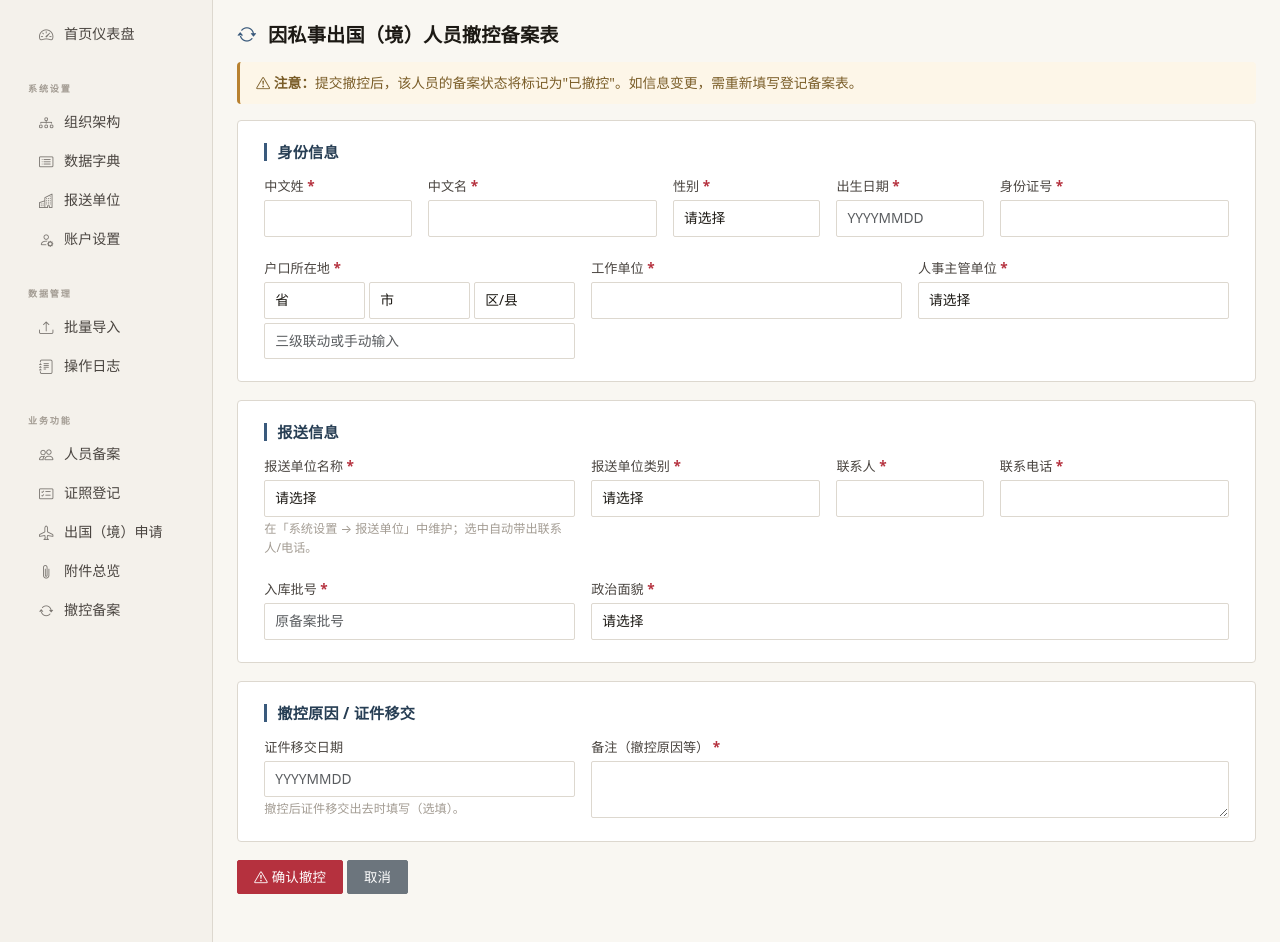
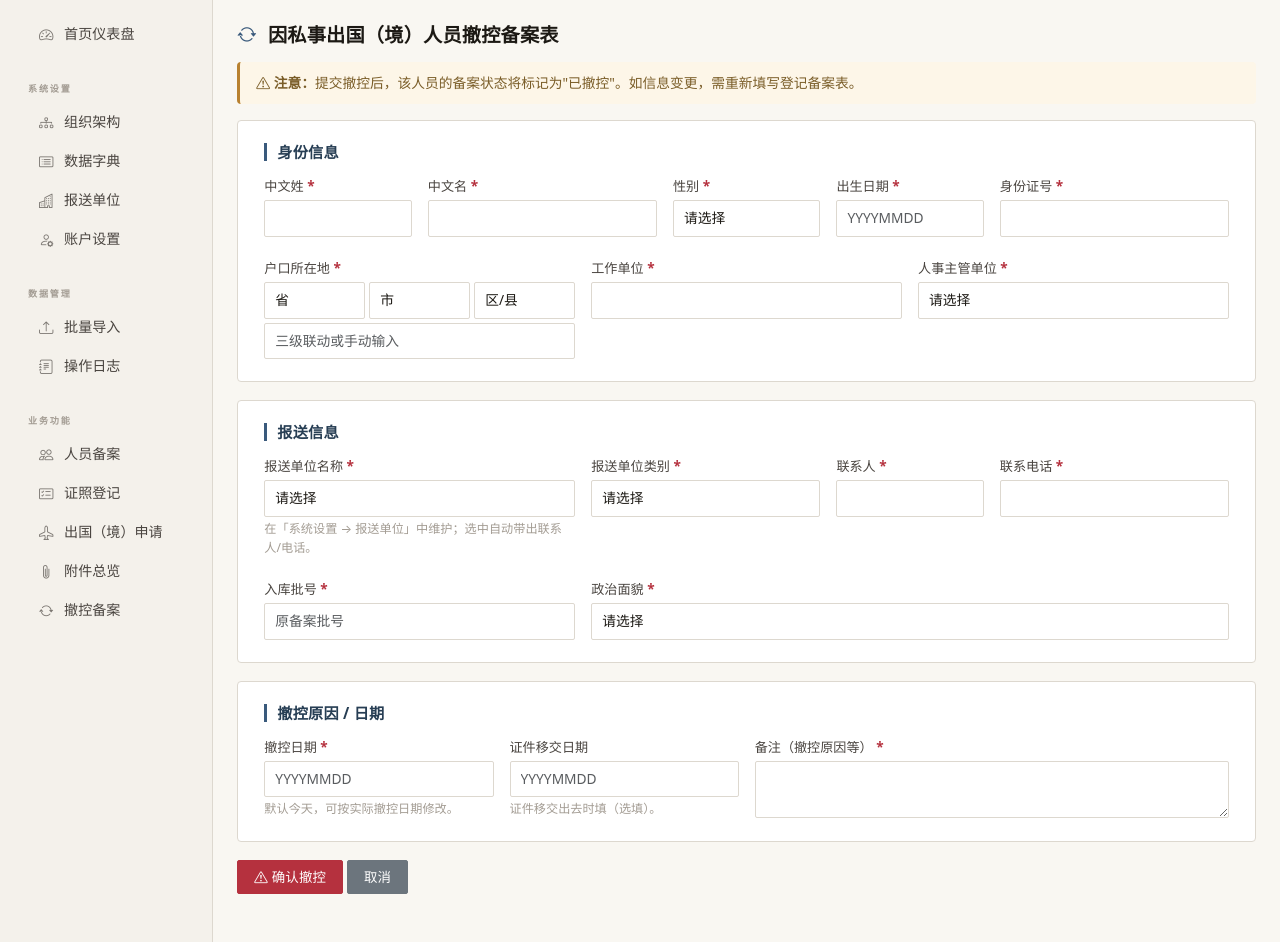
Before and after one commit to chenonestar/POTMS, a Flask app: template templates/decontrol/form.html in a window 1280 px wide. Shown: the part 52-994 px from the top of the page. Run offline with Flask 3, Linux system fonts and the light colour scheme; the template is opened without the code that fills it, so the values that code supplies are empty; a user stored in the database is signed in; data comes from the database, SQL or seed files in the repository; some libraries are stand-ins or nearby versions.

Commit message:
撤控备案新增"撤控日期"字段（默认今天、可改、可导出）
- decontrol_filing 加 decontrol_date（schema+迁移；老记录用 created_at 回填）
- 撤控表单加"撤控日期"（必填，默认今天，可按实际撤控日修改）
- 详情/列表/单条打印/批量打印/Excel 导出均含撤控日期；列表"时间"列改为撤控日期
- 后端默认今天兜底 + 日期格式校验；同步更新需求文档 6.1

已通过端到端测试（默认今天/指定日期入库/展示导出/迁移回填历史记录）。

Co-Authored-By: Claude Opus 4.8 <noreply@anthropic.com>
Claude-Session: https://claude.ai/code/session_01Hm5nPEC3MQ63C85jpV4oKM

```diff
--- a/database.py
+++ b/database.py
@@ -115,10 +115,17 @@ def run_migrations():
         if "snapshot" not in log_cols:
             db.execute("ALTER TABLE operation_logs ADD COLUMN snapshot TEXT")
 
-        # 撤控：证件移交日期
+        # 撤控：证件移交日期 / 撤控日期
         dec_cols = {row[1] for row in db.execute("PRAGMA table_info(decontrol_filing)").fetchall()}
         if "cert_handover_date" not in dec_cols:
             db.execute("ALTER TABLE decontrol_filing ADD COLUMN cert_handover_date TEXT")
+        if "decontrol_date" not in dec_cols:
+            db.execute("ALTER TABLE decontrol_filing ADD COLUMN decontrol_date TEXT")
+            db.commit()
+            # 历史记录用 created_at 的日期回填
+            db.execute(
+                "UPDATE decontrol_filing SET decontrol_date = strftime('%Y%m%d', created_at) "
+                "WHERE decontrol_date IS NULL OR decontrol_date = ''")
 
         # 报送单位配置表（名称/联系人/电话）
         db.execute(
@@ -337,6 +344,7 @@ CREATE TABLE IF NOT EXISTS decontrol_filing (
     submit_phone TEXT NOT NULL,
     batch_no TEXT NOT NULL,
     reason TEXT NOT NULL,
+    decontrol_date TEXT,
     cert_handover_date TEXT,
     operator TEXT NOT NULL,
     created_at TIMESTAMP DEFAULT CURRENT_TIMESTAMP
--- a/templates/decontrol/form.html
+++ b/templates/decontrol/form.html
@@ -123,14 +123,19 @@
 </div>
 
 <div class="form-section">
-    <h5>撤控原因 / 证件移交</h5>
+    <h5>撤控原因 / 日期</h5>
     <div class="row g-3">
-        <div class="col-md-4">
+        <div class="col-md-3">
+            <label class="form-label required">撤控日期</label>
+            <input type="text" class="form-control" name="decontrol_date" value="{{ data.decontrol_date or '' }}" placeholder="YYYYMMDD" maxlength="8" required>
+            <div class="form-text">默认今天，可按实际撤控日期修改。</div>
+        </div>
+        <div class="col-md-3">
             <label class="form-label">证件移交日期</label>
             <input type="text" class="form-control" name="cert_handover_date" value="{{ data.cert_handover_date or '' }}" placeholder="YYYYMMDD" maxlength="8">
-            <div class="form-text">撤控后证件移交出去时填写（选填）。</div>
+            <div class="form-text">证件移交出去时填（选填）。</div>
         </div>
-        <div class="col-md-8">
+        <div class="col-md-6">
             <label class="form-label required">备注（撤控原因等）</label>
             <textarea class="form-control" name="reason" rows="2" required>{{ data.reason or '' }}</textarea>
         </div>
--- a/templates/decontrol/list.html
+++ b/templates/decontrol/list.html
@@ -33,7 +33,7 @@
 <table id="mainTable" class="table table-hover mb-0">
     <thead class="table-light"><tr>
         <th style="width:30px"><input type="checkbox" id="selectAll" onchange="toggleAll(this)" title="全选"></th>
-        <th data-col="姓名">姓名</th><th data-col="身份证号">身份证号</th><th data-col="工作单位">工作单位</th><th data-col="报送单位">报送单位</th><th data-col="报送类别">报送类别</th><th data-col="撤控原因">撤控原因</th><th data-col="时间">时间</th><th>操作</th>
+        <th data-col="姓名">姓名</th><th data-col="身份证号">身份证号</th><th data-col="工作单位">工作单位</th><th data-col="报送单位">报送单位</th><th data-col="报送类别">报送类别</th><th data-col="撤控原因">撤控原因</th><th data-col="撤控日期">撤控日期</th><th>操作</th>
     </tr></thead>
     <tbody>
     {% for row in items.rows %}
@@ -45,7 +45,7 @@
         <td>{{ row.submit_unit_name[:15] }}{{ '…' if row.submit_unit_name|length > 15 }}</td>
         <td>{{ row.submit_unit_type }}</td>
         <td>{{ row.reason[:30] }}{{ '…' if row.reason|length > 30 }}</td>
-        <td><small>{{ row.created_at[:10] }}</small></td>
+        <td><small>{{ row.decontrol_date or row.created_at[:10] }}</small></td>
         <td><div class="btn-group btn-group-sm">
             <a href="{{ url_for('export.print_view', print_type='decontrol', id=row.id) }}" class="btn btn-outline-secondary" title="打印" target="_blank"><i class="bi bi-printer"></i></a>
             <a href="{{ url_for('decontrol.view', dec_id=row.id) }}" class="btn btn-outline-info" title="查看"><i class="bi bi-eye"></i></a>
--- a/templates/decontrol/view.html
+++ b/templates/decontrol/view.html
@@ -28,8 +28,11 @@
             <div class="col-md-4"><label class="text-muted">入库批号</label><p>{{ dec.batch_no }}</p></div>
         </div>
         <div class="row mt-2">
+            <div class="col-md-4"><label class="text-muted">撤控日期</label><p>{{ dec.decontrol_date or '-' }}</p></div>
             <div class="col-md-4"><label class="text-muted">证件移交日期</label><p>{{ dec.cert_handover_date or '-' }}</p></div>
-            <div class="col-md-8"><label class="text-muted">撤控原因</label><p class="text-danger">{{ dec.reason }}</p></div>
+        </div>
+        <div class="row mt-2">
+            <div class="col-md-12"><label class="text-muted">撤控原因</label><p class="text-danger">{{ dec.reason }}</p></div>
         </div>
         <div class="row mt-2">
             <div class="col-md-12"><label class="text-muted">操作人 / 时间</label><p>{{ dec.operator }} / {{ dec.created_at }}</p></div>
--- a/templates/export/batch_print.html
+++ b/templates/export/batch_print.html
@@ -72,7 +72,7 @@
 
 {% elif mode == 'decontrol' %}
 <table>
-    <thead><tr><th>中文姓</th><th>中文名</th><th>性别</th><th>出生日期</th><th>身份证号</th><th>户口所在地</th><th>政治面貌</th><th>工作单位</th><th>人事主管单位</th><th>报送单位名称</th><th>报送类别</th><th>联系人</th><th>联系电话</th><th>入库批号</th><th>证件移交日期</th><th>撤控原因</th></tr></thead>
+    <thead><tr><th>中文姓</th><th>中文名</th><th>性别</th><th>出生日期</th><th>身份证号</th><th>户口所在地</th><th>政治面貌</th><th>工作单位</th><th>人事主管单位</th><th>报送单位名称</th><th>报送类别</th><th>联系人</th><th>联系电话</th><th>入库批号</th><th>撤控日期</th><th>证件移交日期</th><th>撤控原因</th></tr></thead>
     <tbody>
     {% for r in rows %}
     <tr>
@@ -80,7 +80,7 @@
         <td>{{ r.id_number }}</td><td>{{ r.residence }}</td><td>{{ r.political_status }}</td><td>{{ r.work_unit }}</td>
         <td>{{ r.supervisor_unit }}</td><td>{{ r.submit_unit_name }}</td><td>{{ r.submit_unit_type }}</td>
         <td>{{ r.submit_contact }}</td><td>{{ r.submit_phone }}</td><td>{{ r.batch_no }}</td>
-        <td>{{ r.cert_handover_date or '' }}</td><td>{{ r.reason }}</td>
+        <td>{{ r.decontrol_date or '' }}</td><td>{{ r.cert_handover_date or '' }}</td><td>{{ r.reason }}</td>
     </tr>
     {% endfor %}
     </tbody>
--- a/templates/export/print.html
+++ b/templates/export/print.html
@@ -111,7 +111,7 @@
     <tr><td class="label">报送单位名称</td><td colspan="3">{{ row.submit_unit_name }}</td></tr>
     <tr><td class="label">报送单位类别</td><td>{{ row.submit_unit_type }}</td><td class="label">报送单位联系人</td><td>{{ row.submit_contact }}</td></tr>
     <tr><td class="label">联系电话</td><td>{{ row.submit_phone }}</td><td class="label">入库批号</td><td>{{ row.batch_no }}</td></tr>
-    <tr><td class="label">证件移交日期</td><td colspan="3">{{ row.cert_handover_date or '' }}</td></tr>
+    <tr><td class="label">撤控日期</td><td>{{ row.decontrol_date or '' }}</td><td class="label">证件移交日期</td><td>{{ row.cert_handover_date or '' }}</td></tr>
     <tr><td class="label">撤控原因</td><td colspan="3">{{ row.reason }}</td></tr>
 </table>
 {% endif %}
--- a/utils/excel_export.py
+++ b/utils/excel_export.py
@@ -272,7 +272,7 @@ HEADERS_DEC = [
     "中文姓", "中文名", "性别", "出生日期", "身份证号", "户口所在地",
     "政治面貌", "工作单位", "人事主管单位", "报送单位名称",
     "报送单位类别", "报送单位联系人", "报送单位联系电话",
-    "入库批号", "证件移交日期", "撤控原因",
+    "入库批号", "撤控日期", "证件移交日期", "撤控原因",
 ]
 
 
@@ -294,7 +294,7 @@ def export_decontrol(operator: str, where_sql: str = "", params: tuple = ()) ->
             row["id_number"], row["residence"], row["political_status"],
             row["work_unit"], row["supervisor_unit"], row["submit_unit_name"],
             row["submit_unit_type"], row["submit_contact"], row["submit_phone"],
-            row["batch_no"], row["cert_handover_date"] or "", row["reason"],
+            row["batch_no"], row["decontrol_date"] or "", row["cert_handover_date"] or "", row["reason"],
         ]
         for col, val in enumerate(values, 1):
             ws.cell(row=i, column=col, value=val)
--- a/开发需求文档.html
+++ b/开发需求文档.html
@@ -662,6 +662,7 @@
                 <tr><td>报送单位联系人</td><td>VARCHAR(30)</td><td><span class="badge must">必填</span></td><td>随报送单位自动带出，可修改</td></tr>
                 <tr><td>报送单位联系电话</td><td>VARCHAR(20)</td><td><span class="badge must">必填</span></td><td>随报送单位自动带出，可修改</td></tr>
                 <tr><td>入库批号</td><td>VARCHAR(50)</td><td><span class="badge must">必填</span></td><td>原备案批号</td></tr>
+                <tr><td>撤控日期</td><td>DATE</td><td><span class="badge must">必填</span></td><td>默认今天，可按实际撤控日期修改；历史记录以录入时间回填</td></tr>
                 <tr><td>证件移交日期</td><td>DATE</td><td><span class="badge opt">选填</span></td><td>撤控后证件移交出去的日期</td></tr>
                 <tr><td>备注（撤控原因等）</td><td>VARCHAR(500)</td><td><span class="badge must">必填</span></td><td>须写明撤控原因</td></tr>
             </tbody>
```
Also changed, not shown: blueprints/decontrol.py (+13 -4 lines).
